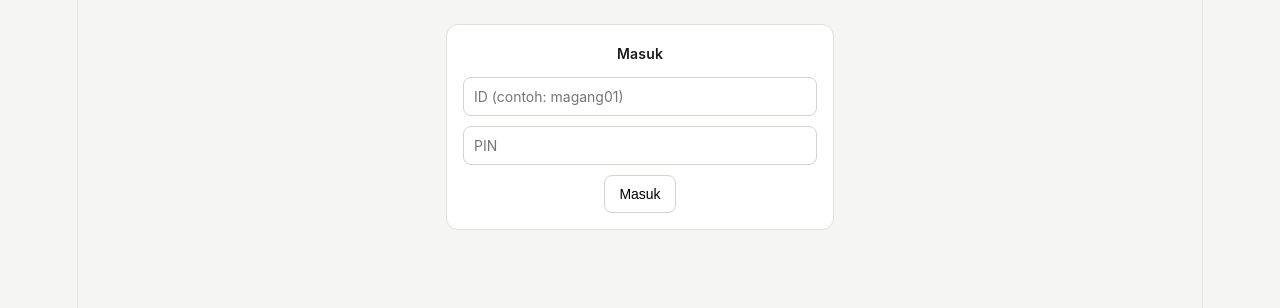
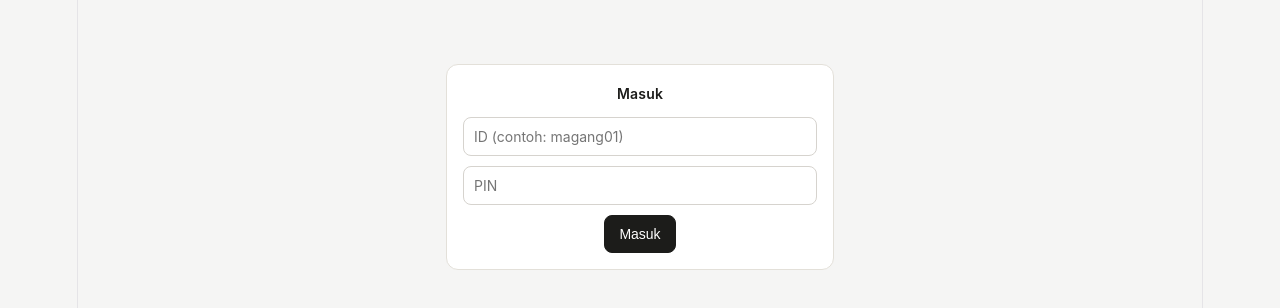
Before and after one commit to mufi1004/absensi-magang-01, a React (Vite) app: page / in a window 1280 px wide. Shown: the top 308 px of the page. Built offline with nearby package versions, Linux system fonts and the light colour scheme.

Commit message:
Update App.css

```diff
--- a/src/App.css
+++ b/src/App.css
@@ -13,33 +13,16 @@ body {
   padding: 24px 16px 60px;
 }
 
-.switch-row {
-  display: flex;
-  gap: 8px;
-  margin-bottom: 20px;
-}
-
-.switch-row button {
-  flex: 1;
-  padding: 10px;
-  border-radius: 8px;
-  border: 1px solid #d6d3ce;
-  background: #fff;
-  font-size: 14px;
-}
-
-.switch-row button.active {
-  background: #1c1c1a;
-  color: #fff;
-  border-color: #1c1c1a;
-}
-
 .card {
-  background: #fff;
+  background: #ffffff;
   border: 1px solid #e3e0d9;
   border-radius: 12px;
   padding: 16px;
   margin-bottom: 16px;
+}
+
+.login-card {
+  margin-top: 40px;
 }
 
 .row-between {
@@ -52,12 +35,14 @@ body {
   font-weight: 600;
   font-size: 15px;
   margin: 0;
+  color: #1c1c1a;
 }
 
 .label {
   font-weight: 600;
   font-size: 14px;
   margin: 0 0 10px;
+  color: #1c1c1a;
 }
 
 .muted {
@@ -70,10 +55,20 @@ body {
   font-size: 12px;
 }
 
+.error-text {
+  color: #b3261e;
+  font-size: 13px;
+  margin: -4px 0 10px;
+}
+
 .btn-row {
   display: flex;
   gap: 8px;
   margin-top: 12px;
+}
+
+.btn-row button {
+  flex: 1;
 }
 
 button {
@@ -81,13 +76,32 @@ button {
   padding: 10px 14px;
   border-radius: 8px;
   border: 1px solid #d6d3ce;
-  background: #fff;
+  background: #ffffff;
+  color: #1c1c1a;
   font-size: 14px;
+  font-weight: 500;
 }
 
 button:disabled {
   opacity: 0.5;
   cursor: not-allowed;
+}
+
+button.primary {
+  background: #1c1c1a;
+  color: #ffffff;
+  border-color: #1c1c1a;
+}
+
+button.primary:disabled {
+  background: #a9a8a4;
+  border-color: #a9a8a4;
+  color: #ffffff;
+}
+
+button.full {
+  width: 100%;
+  margin-top: 4px;
 }
 
 button.ghost {
@@ -96,6 +110,7 @@ button.ghost {
   color: #6b6a65;
   padding: 4px 8px;
   font-size: 13px;
+  font-weight: 400;
 }
 
 input, textarea {
@@ -106,6 +121,8 @@ input, textarea {
   font-size: 14px;
   margin-bottom: 10px;
   font-family: inherit;
+  color: #1c1c1a;
+  background: #ffffff;
 }
 
 textarea {
@@ -121,4 +138,5 @@ textarea {
   border-top: 1px solid #eeece7;
   padding: 8px 0;
   font-size: 13px;
+  color: #1c1c1a;
 }
```
